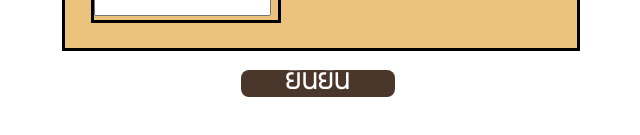
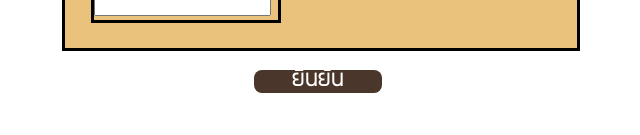
Before and after one commit to sirget/arrroi, a React (Create React App) app: page /register in a window 1280 px wide. Shown: the part 241-376 px from the top of the page, without its empty margins (322-962 px from the left). Built offline with nearby package versions, Linux system fonts and the light colour scheme.

Commit message:
A little modification of login page

```diff
--- a/src/App.css
+++ b/src/App.css
@@ -86,22 +86,22 @@ button.start {
 }
 /* //////////////////////////////////////////////////LOGIN///////////////////////////////////////////////////////////// */
 button.login {
-  width: 12vw;
+  width: 10vw;
   color: white;
   border: none;
   border-radius: 8px;
   background-color: #4a362b;
   margin: 1.5vw 1.5vw 0px 1.5vw;
-  font-size: 2.5vw;
+  font-size: 2vw;
   transition: 0.3s;
 }
 input.login {
-  padding:1vw 1.2vw 1vw 1.2vw;
-  margin: 0px 0px 1.2vw 0px;
+  padding:0.5vw 1.2vw 0.5vw 1.2vw;
+  margin: 0px 0px 0.8vw 0px;
   width: 100%;
-  height: 4vw;
+  height: 3vw;
   font-size: 1.5vw;
-  text-indent: 3vw;
+  text-indent: 2.8vw;
   border-radius: 6px;
   background-color: #ebc27c;
   border: 0.25vw solid #ebc27c;
@@ -121,8 +121,9 @@ input.pass {
 }
 label.left {
   text-align: left;
-  font-size: 2.5vw;
+  font-size: 2.2vw;
   display: block;
+  margin: 0px 0px 0.2vw 0px;
 }
 div.error {
   font-size: 1.7vw;
```
